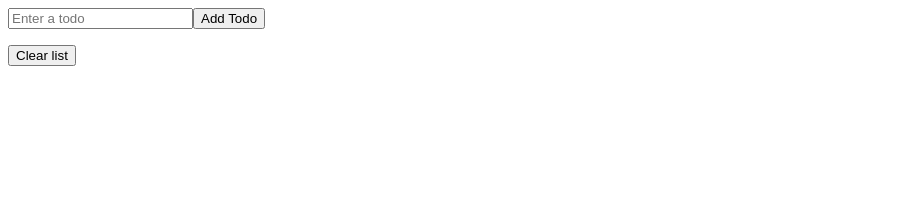
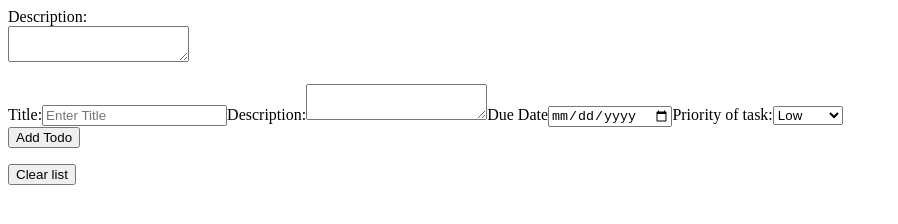
Before and after one commit to sangT220222/todo_list, a website built with webpack: page src/index.html in a window 1280 px wide. Shown: the whole page, without its empty margins (0-898 px from the left). Built offline with nearby package versions, Linux system fonts and the light colour scheme.

Commit message:
DOM elements addition

```diff
--- a/src/index.html
+++ b/src/index.html
@@ -6,5 +6,7 @@
         <meta name="viewport" content="width=device-width, initial-scale=1">
     </head>
     <body>
+        <label for="description">Description:</label><br>
+        <textarea id="description" name="description"></textarea><br><br>
     </body>
 </html>
--- a/src/modules/clear_list.js
+++ b/src/modules/clear_list.js
@@ -10,9 +10,9 @@ function event_listener_clear(){
     document.addEventListener('DOMContentLoaded', () => {
         const clear_btn = document.querySelector('#clear');
         clear_btn.addEventListener("click",(e) => {
-            console.log('clearing list');
+            // console.log('clearing list');
             clear_list();
-            window.location.reload();
+            window.location.reload();//reload the window so that it updates with the right content
         })
     })
 }
--- a/src/modules/html_elements.js
+++ b/src/modules/html_elements.js
@@ -1,18 +1,53 @@
 function create_form(){
     const form = document.createElement('form');
     form.id = 'todo_form';
-    const input = create_input();
+    const title_input = create_input('title_input','text', "Enter Title");
+    const title_label = create_label('title','Title:');
+
+    const text_area = create_text_area('description');
+    const description_label = create_label('description','Description:');
+
+    const date_input = create_input('due_date', 'date', 'Enter Due Date:');
+    const date_label = create_label('date','Due Date');
+
+    const priority = create_select('priority','Priority');
+    const priority_label = create_label('priority','Priority of task:');
+
     const button = create_button();
-    form.appendChild(input);
+    const line_break = add_line_break();
+
+    form.appendChild(title_label);
+    form.appendChild(title_input);
+    form.appendChild(line_break);
+
+    form.appendChild(description_label);
+    form.appendChild(text_area);
+    form.appendChild(line_break);
+
+    form.appendChild(date_label);
+    form.appendChild(date_input);
+    form.appendChild(line_break);
+
+    form.appendChild(priority_label);
+    form.appendChild(priority);
+    form.appendChild(line_break);
+
     form.appendChild(button);
     document.body.append(form);
 }
 
-function create_input(){
+function create_label(label_for,label_text){
+    const label = document.createElement('label');
+    label.setAttribute('for',label_for);
+    label.textContent = label_text;
+    return label;
+}
+
+function create_input(id,type,placeholder){
     const input = document.createElement('input');
-    input.type = 'text';
-    input.id = 'todo_input';
-    input.placeholder = 'Enter a todo';
+    input.type = type;
+    input.id = id;
+    input.placeholder = placeholder;
     return input;
 }
 
@@ -27,6 +62,39 @@ function create_ul(){
     const ul = document.createElement('ul');
     ul.id = 'todo_list';
     document.body.append(ul);
+}
+
+function create_text_area(id){
+    const text_area = document.createElement('textarea');
+    text_area.id = id;
+    return text_area;
+}
+
+function create_select(id,name){
+    const select = document.createElement('select');
+    const low = create_option('Low');
+    const med = create_option('Medium');
+    const high = create_option('High');
+
+    select.id = id;
+    select.name = name;
+
+    select.appendChild(low);
+    select.appendChild(med);
+    select.appendChild(high);
+
+    return select;
+}
+
+function create_option(value){
+    const option = document.createElement('option');
+    option.value = value;
+    option.textContent = value;
+    return option;
+}
+function add_line_break(){
+    const line_break = document.createElement('br');
+    return line_break;
 }
 
 function create_clear_btn(){
--- a/src/modules/render_todos.js
+++ b/src/modules/render_todos.js
@@ -9,10 +9,23 @@ function render_todo_list(){
     if(todo_arr && todo_list){
         todo_list.innerHTML = '';
         console.log(todo_arr);
-        todo_arr.forEach((item,index) => {
+        todo_arr.forEach(item => {
             const list = document.createElement('li');
-            // console.log(item);
-            list.textContent = `${index}.${item}`;
+            const title_element = document.createElement('strong');
+            title_element.textContent = 'Title: ';
+            const title_text = document.createTextNode(item.title);
+            title_element.appendChild(title_text);
+
+            // const descriptionElement = document.createElement('p');
+            // descriptionElement.textContent = 'Description: ' + item.description;
+
+            const due_date_element = document.createElement('p');
+            due_date_element.textContent = 'Due Date: ' + item.due_date;
+
+            // console.log(item.title);
+            // list.textContent = `${item.title}`;
+            list.appendChild(title_element);
+            list.appendChild(due_date_element);
             todo_list.appendChild(list);
         });
     } else if(todo_arr){ //else condition if todo_list li elememnt in HTML is empty
--- a/src/modules/submit_todos.js
+++ b/src/modules/submit_todos.js
@@ -2,13 +2,19 @@ import {get_todo_arr} from './data_from_api';
 import {add_todo_to_html} from './render_todos'
 
 function populate_storage(){
-    let todo_in = document.querySelector('#todo_input').value;
+    let todo_title = document.querySelector('#title_input').value;
+    let todo_date = document.querySelector('#due_date').value;
+    const todo_item = {
+        title: todo_title,
+        due_date : todo_date
+    };
+
     const todo_arr = get_todo_arr();
 
-    if (todo_in !== ''){
-        todo_arr.push(todo_in);
+    if (todo_item !== ''){
+        todo_arr.push(todo_item);
         localStorage.setItem('todos', JSON.stringify(todo_arr));
-        document.querySelector('#todo_input').value = '';
+        document.querySelector('#title_input').value = '';
         //as the new todo item will be displayed when refresh is set, the code below will do that once a new item is added
         window.location.reload();
     }
```
Also changed, not shown: dist/index.html, dist/main.js.
